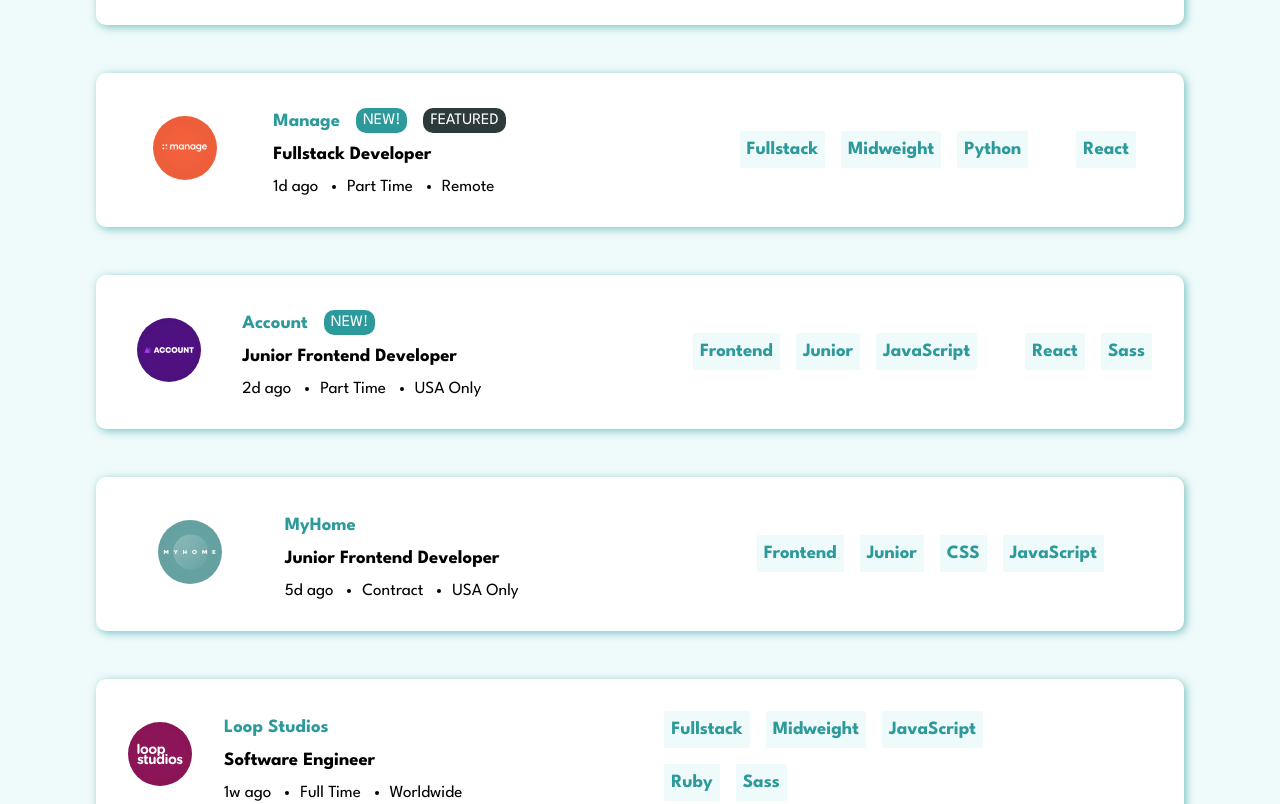
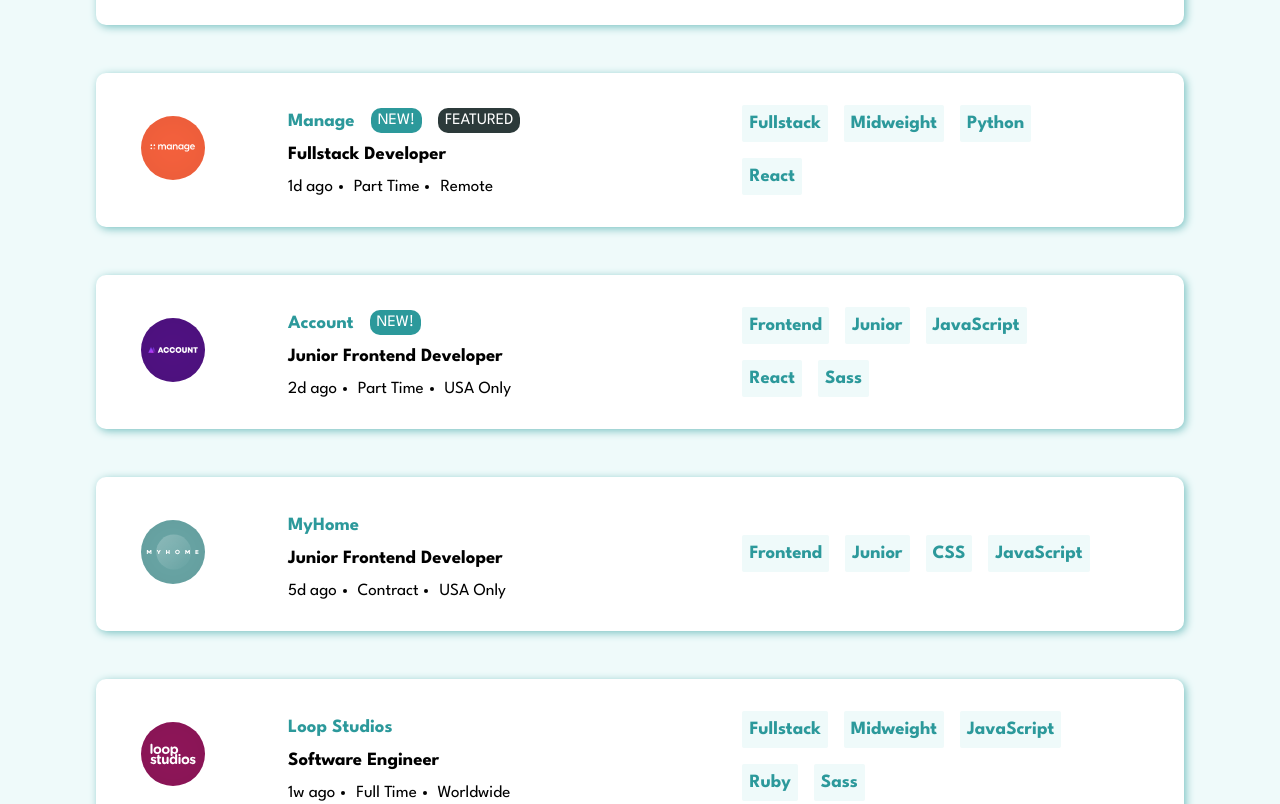
Before and after one commit to CodeBstack/Job_lisitings, a website built with Parcel: page index.html in a window 1280 px wide. Shown: the part 340-1144 px from the top of the page. Built offline with nearby package versions, Linux system fonts and the light colour scheme.

```diff
--- a/src/style.css
+++ b/src/style.css
@@ -85,7 +85,7 @@
   cursor: pointer;
 }
 
-.clear-all:hover{
+.clear-all:hover {
   color: hsl(181, 56%, 39%);
 
   text-decoration: underline;
@@ -169,7 +169,7 @@
 .infos {
   display: flex;
   margin-top: 1rem;
-  gap: 1rem;
+  gap: 2rem;
   font-size: 16px;
 }
 .info {
@@ -248,8 +248,9 @@
     row-gap: 2rem;
   }
   .item-content {
-    /* flex-basis: 20%; */
+    flex-basis: 40%;
     margin-left: 2rem;
+    /* text-align: center; */
   }
 
   hr {
@@ -257,19 +258,22 @@
   }
   .item-img {
     margin-top: 0;
+    flex-basis: 10%;
   }
 
   .infos {
     font-size: 17px;
+    gap: .5rem;
   }
   .right-items {
     margin-left: 2rem;
+    flex-basis: 40%;
   }
 }
 
-@media (min-width: 1220px) {
+/* @media (min-width: 1220px) {
   .item-content {
     flex-basis: 40%;
     /* margin-left: -12rem; */
   }
-}
+} */
```
